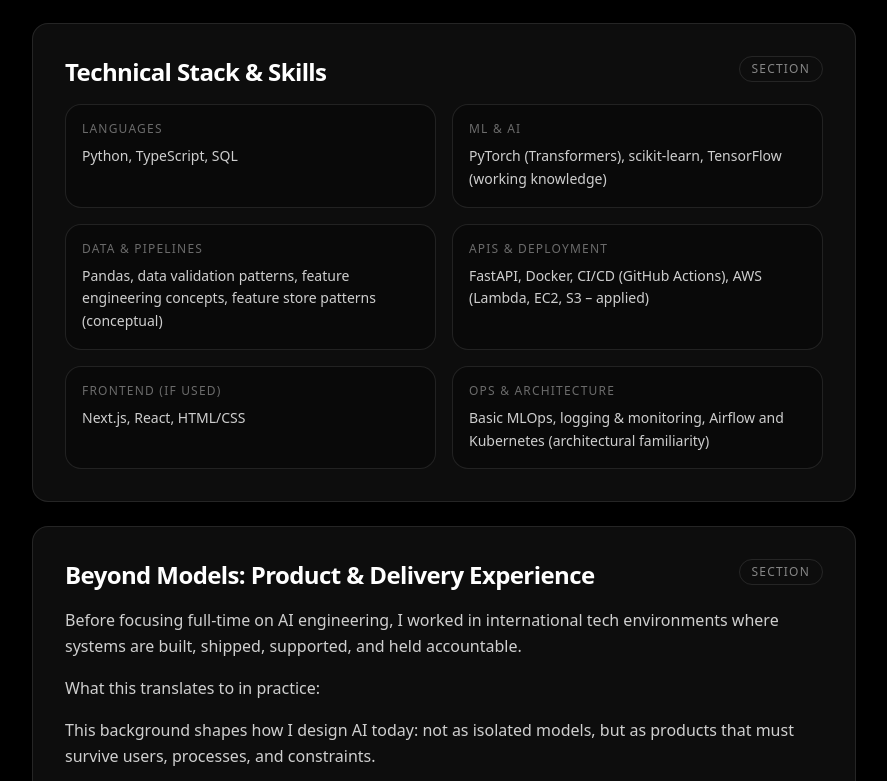
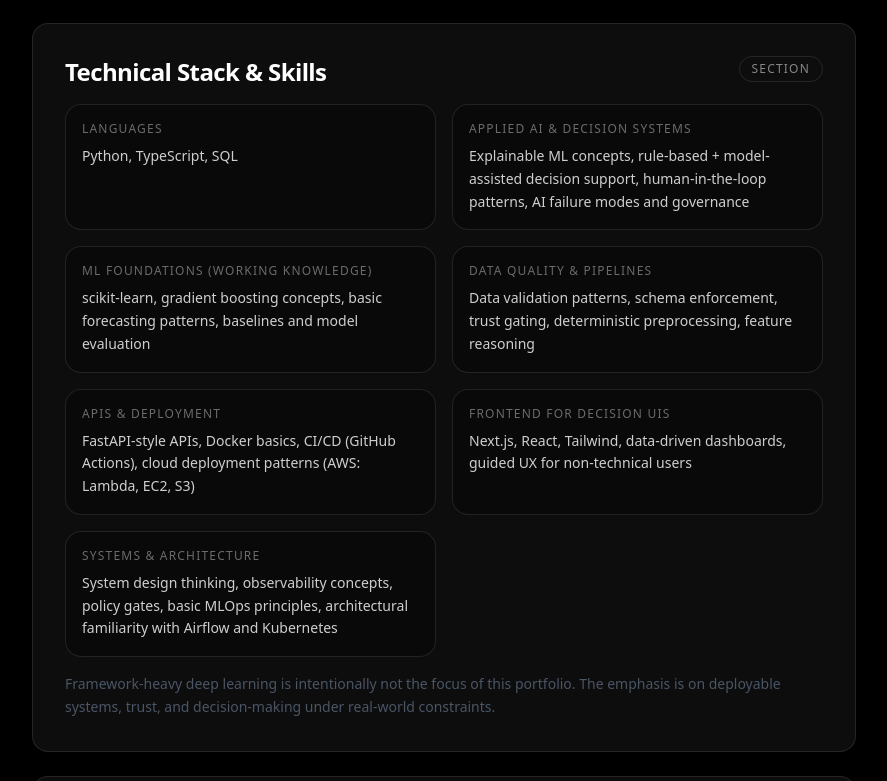
Before and after one commit to lucalazzaro/ai-medtech-portfolio, a Next.js app: page / in a window 1280 px wide. Shown: the part 1259-2040 px from the top of the page, without its empty margins (336-1223 px from the left). Built offline with nearby package versions, Linux system fonts and the light colour scheme.

Commit message:
Align README and skills section with system-first AI portfolio focus

```diff
--- a/app/page.tsx
+++ b/app/page.tsx
@@ -434,7 +434,7 @@ export default function Home() {
 
                 <p className="text-lg md:text-xl text-white/60 max-w-2xl">
                   I combine clinical insight and real-world systems thinking with practical AI engineering
-                  to build tools that improve patient outcomes and elevate dental care delivery.
+                  to build tools that improve outcomes and elevate the experience.
                   <br />
                   </p>
 
@@ -505,17 +505,53 @@ export default function Home() {
             </p>
           </SectionCard>
 
-          {/* NEW: Technical Stack & Skills */}
-          <SectionCard id="skills" title="Technical Stack & Skills">
-            <div className="grid grid-cols-1 md:grid-cols-2 gap-4">
-              <InfoBox label="Languages" value="Python, TypeScript, SQL" />
-              <InfoBox label="ML & AI" value="PyTorch (Transformers), scikit-learn, TensorFlow (working knowledge)" />
-              <InfoBox label="Data & Pipelines" value="Pandas, data validation patterns, feature engineering concepts, feature store patterns (conceptual)" />
-              <InfoBox label="APIs & Deployment" value="FastAPI, Docker, CI/CD (GitHub Actions), AWS (Lambda, EC2, S3 – applied)" />
-              <InfoBox label="Frontend (if used)" value="Next.js, React, HTML/CSS" />
-              <InfoBox label="Ops & Architecture" value="Basic MLOps, logging & monitoring, Airflow and Kubernetes (architectural familiarity)" />
-            </div>
-          </SectionCard>
+          {/* UPDATED: Technical Stack & Skills */}
+<SectionCard id="skills" title="Technical Stack & Skills">
+  <div className="grid grid-cols-1 md:grid-cols-2 gap-4">
+    <InfoBox
+      label="Languages"
+      value="Python, TypeScript, SQL"
+    />
+
+    <InfoBox
+      label="Applied AI & Decision Systems"
+      value="Explainable ML concepts, rule-based + model-assisted decision support, human-in-the-loop patterns, AI failure modes and governance"
+    />
+
+    <InfoBox
+      label="ML Foundations (working knowledge)"
+      value="scikit-learn, gradient boosting concepts, basic forecasting patterns, baselines and model evaluation"
+    />
+
+    <InfoBox
+      label="Data Quality & Pipelines"
+      value="Data validation patterns, schema enforcement, trust gating, deterministic preprocessing, feature reasoning"
+    />
+
+    <InfoBox
+      label="APIs & Deployment"
+      value="FastAPI-style APIs, Docker basics, CI/CD (GitHub Actions), cloud deployment patterns (AWS: Lambda, EC2, S3)"
+    />
+
+    <InfoBox
+      label="Frontend for Decision UIs"
+      value="Next.js, React, Tailwind, data-driven dashboards, guided UX for non-technical users"
+    />
+
+    <InfoBox
+      label="Systems & Architecture"
+      value="System design thinking, observability concepts, policy gates, basic MLOps principles, architectural familiarity with Airflow and Kubernetes"
+    />
+  </div>
+
+  {/* Positioning note */}
+  <p className="mt-4 text-sm text-gray-600 leading-relaxed">
+    Framework-heavy deep learning is intentionally not the focus of this portfolio.
+    The emphasis is on deployable systems, trust, and decision-making under real-world constraints.
+  </p>
+</SectionCard>
+
+
 
           <SectionCard id="experience" title="Beyond Models: Product & Delivery Experience">
             <p>
```
